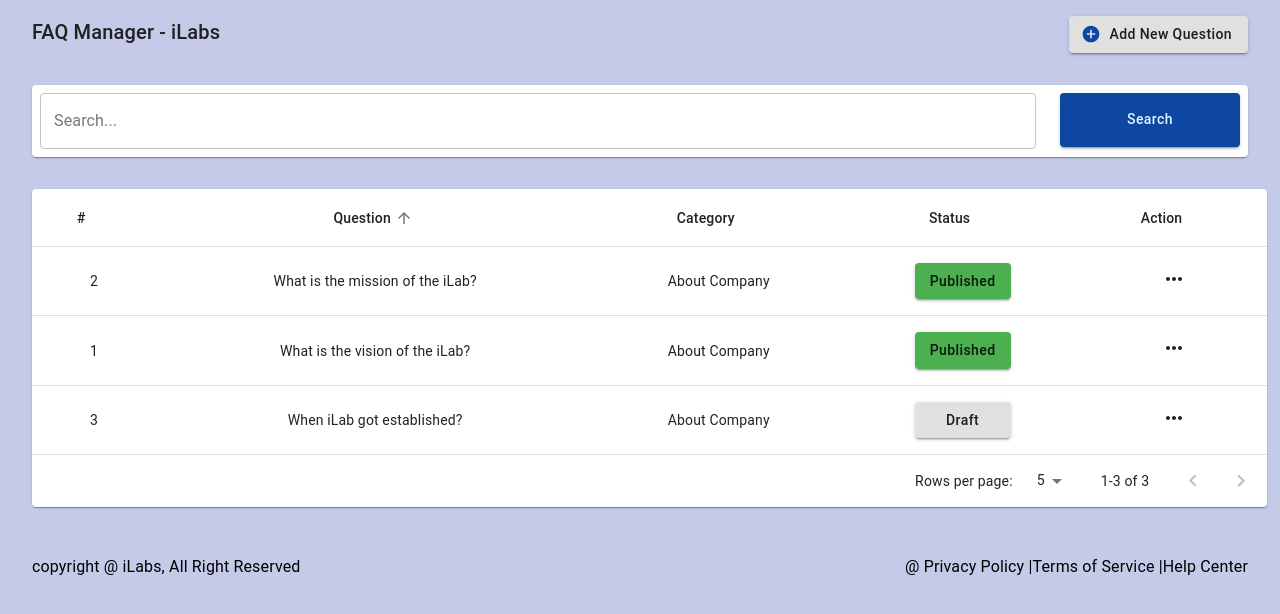
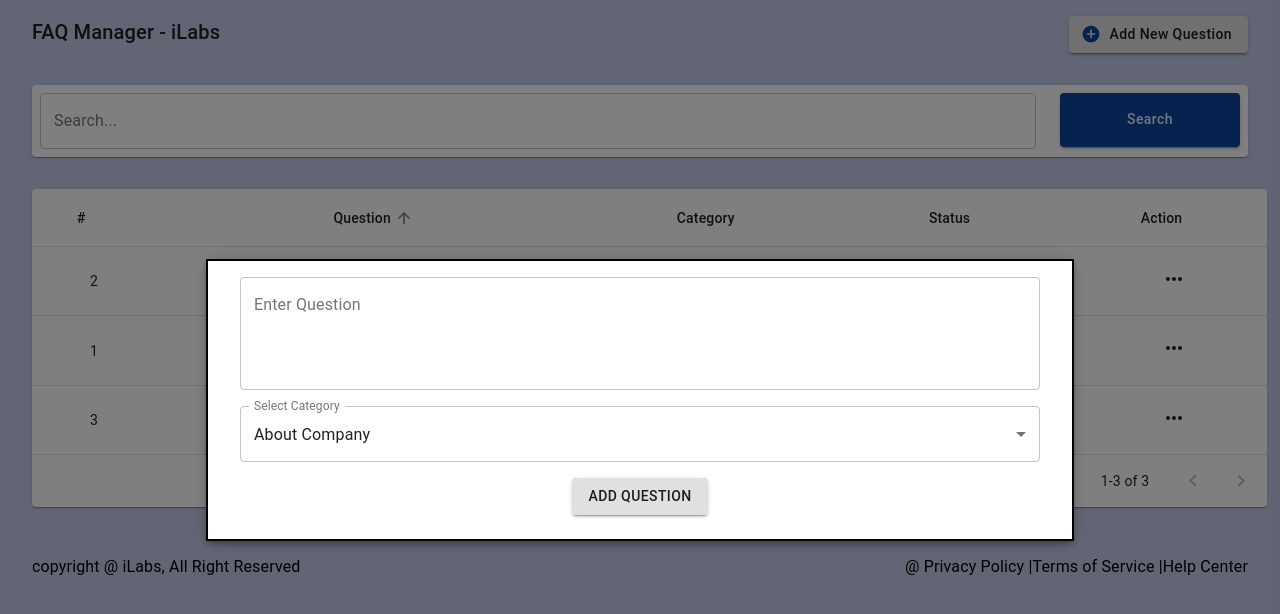
Before and after one commit to LuminiNanayakkara/FAQ-manager---iLabs, a React (Create React App) app: page / in a window 1280 px wide. Both pictures are taken after a click on the button "Add New Question". Shown: the top 614 px of the page. Built offline with nearby package versions, Linux system fonts and the light colour scheme.

Commit message:
Created add question functionality

```diff
--- /dev/null
+++ b/src/components/modal/QuestionModal.js
@@ -0,0 +1,101 @@
+import React, { useState } from "react";
+import { makeStyles } from "@material-ui/core/styles";
+import Modal from "@material-ui/core/Modal";
+import Backdrop from "@material-ui/core/Backdrop";
+import Fade from "@material-ui/core/Fade";
+import TextField from "@material-ui/core/TextField";
+import { Grid } from "@material-ui/core";
+import Button from "@material-ui/core/Button";
+
+const useStyles = makeStyles((theme) => ({
+  modal: {
+    display: "flex",
+    alignItems: "center",
+    justifyContent: "center",
+  },
+  paper: {
+    backgroundColor: theme.palette.background.paper,
+    border: "2px solid #000",
+    boxShadow: theme.shadows[5],
+    padding: theme.spacing(2, 4, 3),
+    minWidth: 500,
+  },
+  questionField: {
+    width: 800,
+  },
+}));
+
+const categories = [
+  {
+    value: "About Company",
+    label: "About Company",
+  },
+];
+
+export default function QuestionModal(props) {
+  const classes = useStyles();
+
+  const [category, setCategory] = useState("About Company");
+
+  const handleChange = (event) => {
+    setCategory(event.target.value);
+  };
+
+  return (
+    <div>
+      <Modal
+        aria-labelledby="transition-modal-title"
+        aria-describedby="transition-modal-description"
+        className={classes.modal}
+        open={props.open}
+        onClose={props.handleClose}
+        closeAfterTransition
+        BackdropComponent={Backdrop}
+        BackdropProps={{
+          timeout: 500,
+        }}
+      >
+        <Fade in={props.open}>
+          <div className={classes.paper}>
+            <Grid container direction="column" spacing={2}>
+              <Grid item>
+                <TextField
+                  id="outlined-multiline-static"
+                  label="Enter Question"
+                  multiline
+                  rows={4}
+                  variant="outlined"
+                  className={classes.questionField}
+                />
+              </Grid>
+              <Grid item>
+                <TextField
+                  select
+                  label="Select Category"
+                  value={category}
+                  onChange={handleChange}
+                  SelectProps={{
+                    native: true,
+                  }}
+                  variant="outlined"
+                  fullWidth
+                >
+                  {categories.map((option) => (
+                    <option key={option.value} value={option.value}>
+                      {option.label}
+                    </option>
+                  ))}
+                </TextField>
+              </Grid>
+              <Grid item>
+                <center>
+                  <Button variant="contained">Add Question</Button>
+                </center>
+              </Grid>
+            </Grid>
+          </div>
+        </Fade>
+      </Modal>
+    </div>
+  );
+}
--- a/src/components/ui/Header.js
+++ b/src/components/ui/Header.js
@@ -1,10 +1,11 @@
-import React from "react";
+import React, { useState } from "react";
 import { makeStyles } from "@material-ui/core/styles";
 import Grid from "@material-ui/core/Grid";
 import Button from "@material-ui/core/Button";
 import Typography from "@material-ui/core/Typography";
 
 import AddCircleIcon from "@material-ui/icons/AddCircle";
+import QuestionModal from "../modal/QuestionModal";
 
 const useStyles = makeStyles((theme) => ({
   addQuestionButton: {
@@ -29,6 +30,15 @@ const useStyles = makeStyles((theme) => ({
 
 const Header = () => {
   const classes = useStyles();
+  const [modalOpen, setModalOpen] = useState(false);
+
+  const handleOpen = () => {
+    setModalOpen(true);
+  };
+
+  const handleClose = () => {
+    setModalOpen(false);
+  };
   return (
     <React.Fragment>
       <Grid
@@ -46,11 +56,13 @@ const Header = () => {
             variant="contained"
             startIcon={<AddCircleIcon className={classes.plusIcon} />}
             className={classes.addQuestionButton}
+            onClick={() => handleOpen()}
           >
             Add New Question
           </Button>
         </Grid>
       </Grid>
+      <QuestionModal handleClose={handleClose} open={modalOpen} />
     </React.Fragment>
   );
 };
```
